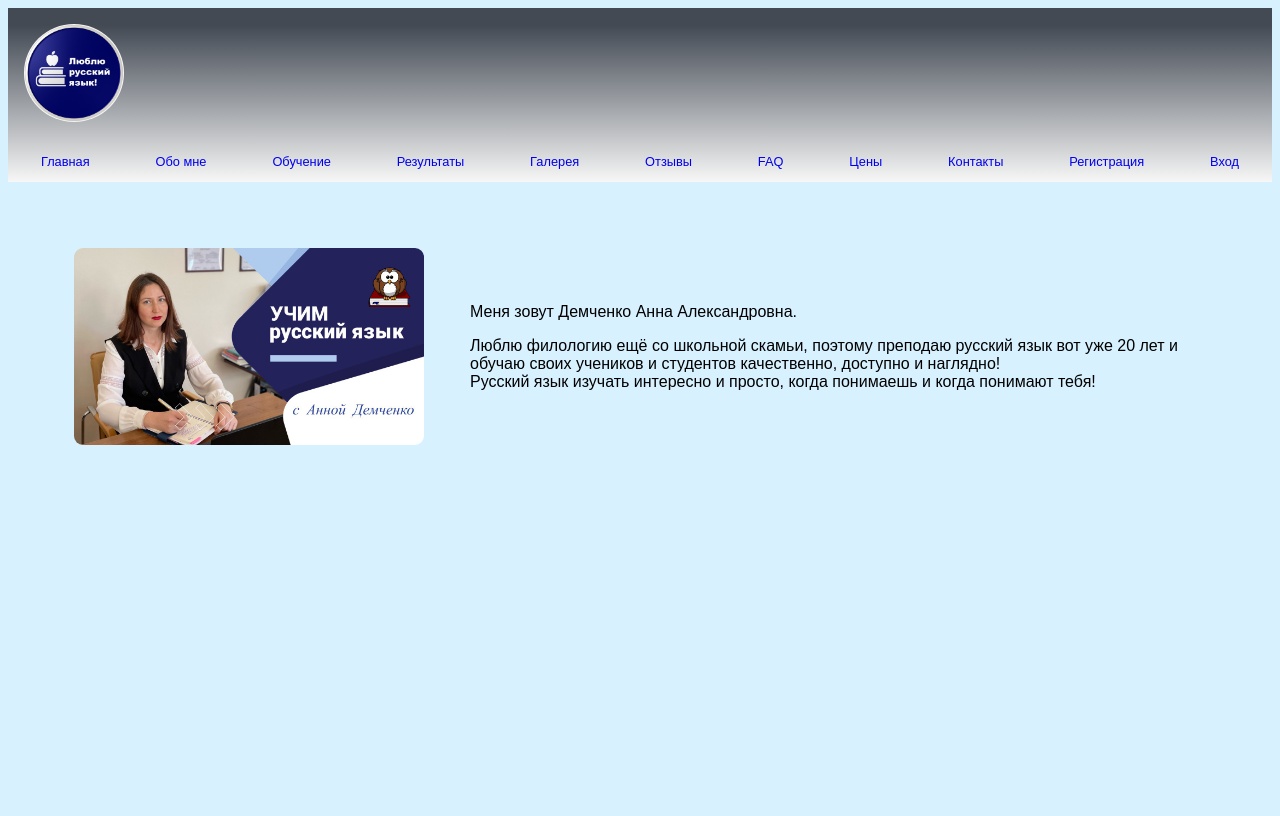
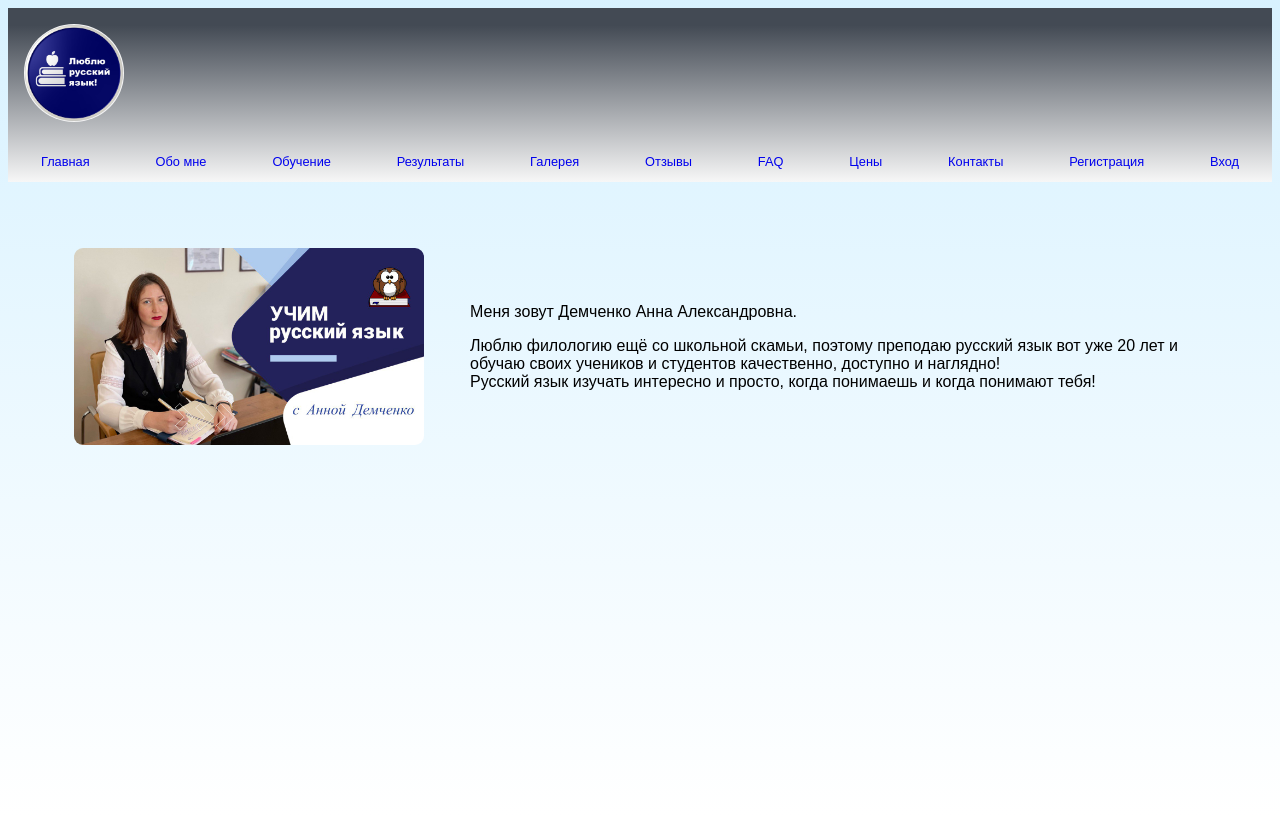
Before and after one commit to Krd2024/anna, a Django app: page / in a window 1280 px wide. Before the commit the page ends 445 px from the top, so only its background shows below. Run offline with Django 5.2, Linux system fonts and the light colour scheme.

Commit message:
Update main.html

```diff
--- a/repetitor/site_anna/templates/main.html
+++ b/repetitor/site_anna/templates/main.html
@@ -103,9 +103,11 @@
   .body {
     background-color: #f7f7f7; /* light grey */
     background-image: linear-gradient(to bottom, #434a54 10%, #f7f7f7 100%); /* dark grey to light grey gradient */
+    min-width: 100vh;
   }
   body {
-    background-color: rgba(190, 233, 255, 0.6);
+    background: linear-gradient(to bottom, rgba(190, 233, 255, 0.6), rgba(255, 255, 255, 0.6)); /* Добавляем градиентный фон */
+    min-height: 100vh;
   }
   img {
     padding: 2vh;
```
